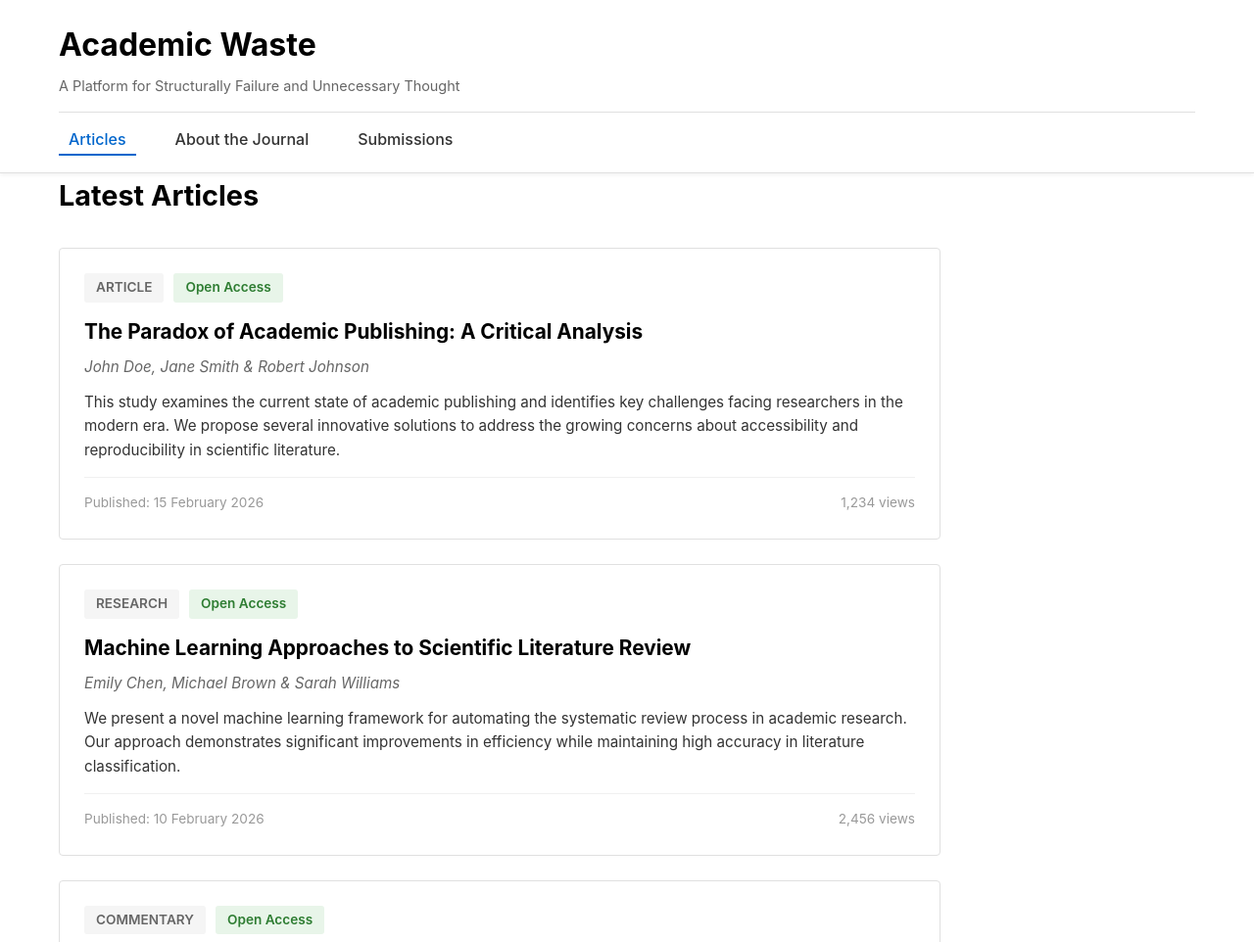
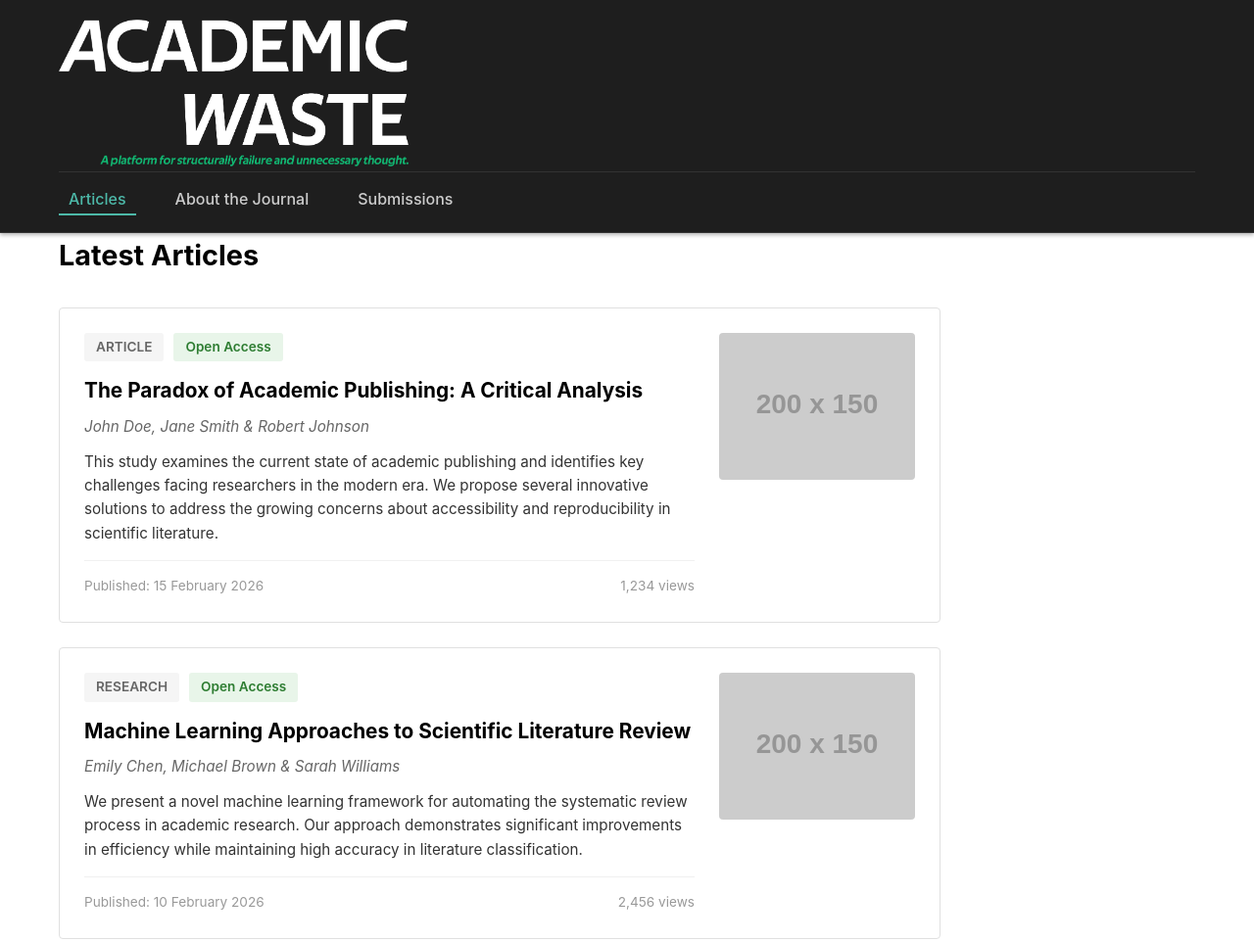
Before and after one commit to Prcmise/Academic-Waste, a plain HTML site: page index.html in a window 1280 px wide. Shown: the top 962 px of the page at 98% size. Drawn offline with Linux system fonts and the light colour scheme; placeholder pictures from the web are drawn by us.

Commit message:
v1
first

```diff
--- a/index.html
+++ b/index.html
@@ -10,8 +10,7 @@
     <header>
         <div class="container">
             <div class="journal-title">
-                <h1>Academic Waste</h1>
-                <p class="subtitle">A Platform for Structurally Failure and Unnecessary Thought</p>
+                <h1><img src="banner.png" alt="Academic Waste"></h1>
             </div>
             <nav>
                 <ul>
@@ -28,6 +27,7 @@
             <h2>Latest Articles</h2>
 
             <article class="article-card">
+                <div class="article-content">
                     <div class="article-meta">
                         <span class="article-type">Article</span>
                         <span class="open-access">Open Access</span>
@@ -39,9 +39,14 @@
                         <span class="date">Published: 15 February 2026</span>
                         <span class="views">1,234 views</span>
                     </div>
+                </div>
+                <div class="article-thumbnail">
+                    <img src="https://via.placeholder.com/200x150/e0e0e0/666666?text=Article+Preview" alt="Article thumbnail">
+                </div>
             </article>
 
             <article class="article-card">
+                <div class="article-content">
                     <div class="article-meta">
                         <span class="article-type">Research</span>
                         <span class="open-access">Open Access</span>
@@ -53,9 +58,14 @@
                         <span class="date">Published: 10 February 2026</span>
                         <span class="views">2,456 views</span>
                     </div>
+                </div>
+                <div class="article-thumbnail">
+                    <img src="https://via.placeholder.com/200x150/e0e0e0/666666?text=Research+Preview" alt="Article thumbnail">
+                </div>
             </article>
 
             <article class="article-card">
+                <div class="article-content">
                     <div class="article-meta">
                         <span class="article-type">Commentary</span>
                         <span class="open-access">Open Access</span>
@@ -67,9 +77,14 @@
                         <span class="date">Published: 5 February 2026</span>
                         <span class="views">3,789 views</span>
                     </div>
+                </div>
+                <div class="article-thumbnail">
+                    <img src="https://via.placeholder.com/200x150/e0e0e0/666666?text=Commentary+Preview" alt="Article thumbnail">
+                </div>
             </article>
 
             <article class="article-card">
+                <div class="article-content">
                     <div class="article-meta">
                         <span class="article-type">Article</span>
                         <span class="open-access">Open Access</span>
@@ -80,6 +95,10 @@
                     <div class="article-footer">
                         <span class="date">Published: 1 February 2026</span>
                         <span class="views">1,567 views</span>
+                    </div>
+                </div>
+                <div class="article-thumbnail">
+                    <img src="https://via.placeholder.com/200x150/e0e0e0/666666?text=Article+Preview" alt="Article thumbnail">
                 </div>
             </article>
         </section>
--- a/styles.css
+++ b/styles.css
@@ -21,25 +21,32 @@ body {
 
 /* Header Styles */
 header {
-    background-color: #fff;
-    border-bottom: 1px solid #e0e0e0;
+    background-color: #1e1e1e;
+    border-bottom: 1px solid #333;
     padding: 20px 0;
     position: sticky;
     top: 0;
     z-index: 1000;
-    box-shadow: 0 2px 4px rgba(0,0,0,0.05);
+    box-shadow: 0 2px 4px rgba(0,0,0,0.3);
 }
 
 .journal-title h1 {
     font-size: 2rem;
     font-weight: 700;
-    color: #000;
+    color: #fff;
     margin-bottom: 5px;
+}
+
+.journal-title h1 img {
+    max-width: 100%;
+    height: auto;
+    max-height: 150px;
+    display: block;
 }
 
 .journal-title .subtitle {
     font-size: 0.9rem;
-    color: #666;
+    color: #4db8a8;
     margin-bottom: 15px;
 }
 
@@ -48,13 +55,13 @@ nav ul {
     list-style: none;
     display: flex;
     gap: 30px;
-    border-top: 1px solid #e0e0e0;
+    border-top: 1px solid #333;
     padding-top: 15px;
 }
 
 nav ul li a {
     text-decoration: none;
-    color: #333;
+    color: #ccc;
     font-weight: 500;
     padding: 5px 10px;
     transition: color 0.3s, border-bottom 0.3s;
@@ -62,12 +69,12 @@ nav ul li a {
 }
 
 nav ul li a:hover {
-    color: #0066cc;
+    color: #4db8a8;
 }
 
 nav ul li a.active {
-    color: #0066cc;
-    border-bottom: 2px solid #0066cc;
+    color: #4db8a8;
+    border-bottom: 2px solid #4db8a8;
 }
 
 /* Main Content */
@@ -95,10 +102,31 @@ section h2 {
     padding: 25px;
     margin-bottom: 25px;
     transition: box-shadow 0.3s;
+    display: flex;
+    gap: 25px;
+    align-items: flex-start;
 }
 
 .article-card:hover {
     box-shadow: 0 4px 12px rgba(0,0,0,0.1);
+}
+
+.article-content {
+    flex: 1;
+    min-width: 0;
+}
+
+.article-thumbnail {
+    flex-shrink: 0;
+    width: 200px;
+}
+
+.article-thumbnail img {
+    width: 100%;
+    height: auto;
+    border-radius: 4px;
+    object-fit: cover;
+    display: block;
 }
 
 .article-meta {
@@ -376,6 +404,11 @@ footer p {
 
     .article-card {
         padding: 20px;
+        flex-direction: column;
+    }
+
+    .article-thumbnail {
+        width: 100%;
     }
 
     .article-footer {
```
Also changed, not shown: about.html (+1 -2 lines), submissions.html (+2 -3 lines), banner.png (added). Lines whose indentation alone changed are shown as unchanged.
